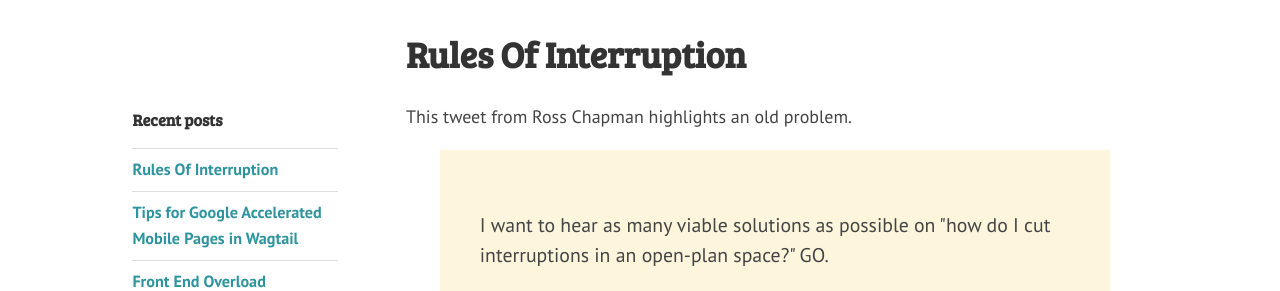
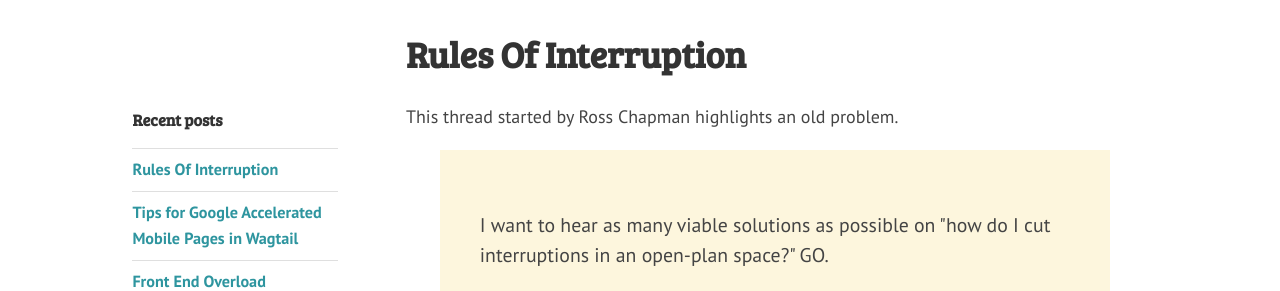
Before and after one commit to davecranwell/davecranwell.github.io, a Jekyll site: the page built from _posts/2017-07-04-rules-of-interruption.md, in a window 1280 px wide and 900 px high. Shown: the part 172-463 px from the top of the window. Built offline with Jekyll 4.4.1, drawn with Linux system fonts in a browser that asks for light colours; nearby versions of some CDN libraries; comment, search, counter and statistics services are not loaded.

```diff
--- a/_posts/2017-07-04-rules-of-interruption.md
+++ b/_posts/2017-07-04-rules-of-interruption.md
@@ -2,7 +2,7 @@
 published: true
 layout: post
 ---
-This tweet from Ross Chapman highlights an old problem.
+This thread started by Ross Chapman highlights an old problem.
 
 <blockquote class="twitter-tweet" data-lang="en"><p lang="en" dir="ltr">I want to hear as many viable solutions as possible on &quot;how do I cut interruptions in an open-plan space?&quot; GO.</p>&mdash; Ross Chapman (@rosschapman) <a href="https://twitter.com/rosschapman/status/882213944806567937">July 4, 2017</a></blockquote>
 <script async src="//platform.twitter.com/widgets.js" charset="utf-8"></script>
```
